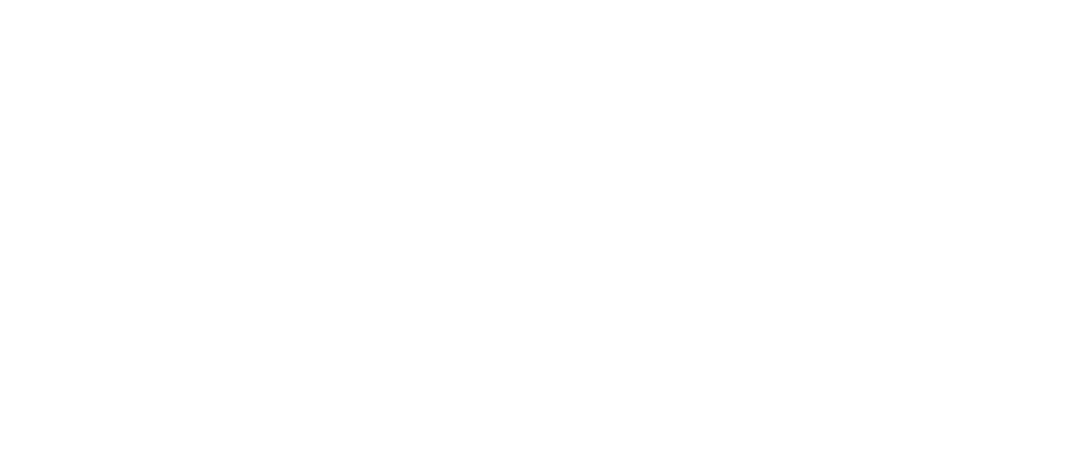
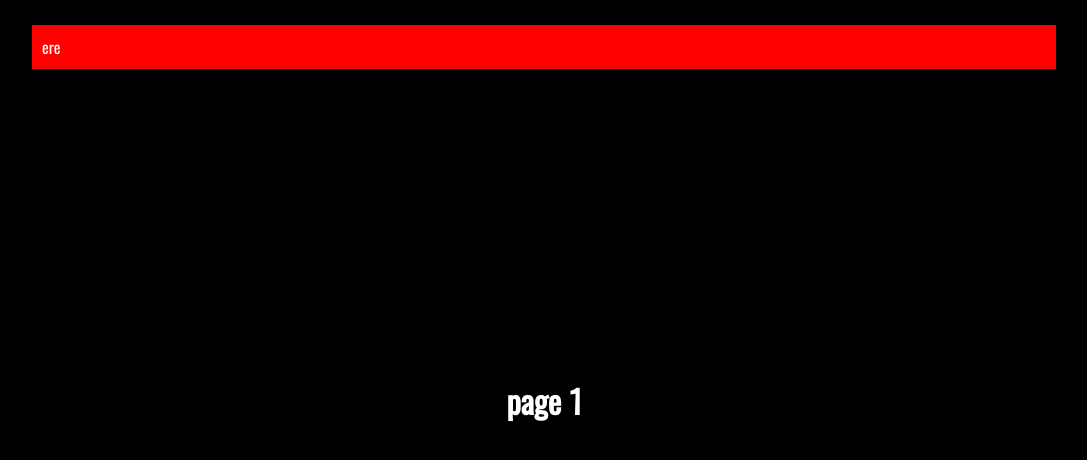
Before and after one commit to yat529/Mitwan-UI, a Nuxt app: page /touch in a window 1280 px wide. Before the commit this address had no page. Shown: the top 460 px of the page, without its empty margins (96-1183 px from the left). Built offline with nearby package versions, Linux system fonts and the light colour scheme.

Commit message:
test custom scroll feature

```diff
--- a/package.json
+++ b/package.json
@@ -5,7 +5,8 @@
   "author": "YaoTonq <yat529@gmail.com>",
   "private": true,
   "scripts": {
-    "dev": "nuxt --hostname 192.168.1.32 --port 3000",
+    "wifi": "nuxt --hostname 192.168.1.32 --port 3000",
+    "dev": "nuxt",
     "build": "nuxt build",
     "start": "nuxt start",
     "generate": "nuxt generate",
--- a/pages/test.vue
+++ b/pages/test.vue
@@ -57,6 +57,7 @@
 
       introEnd: false,
       sectionOffsetTopList: [],
+      currEvnt: ''
     }
   },
 
@@ -66,6 +67,22 @@
         this.$forceUpdate()
       }
     }
+  },
+
+  mounted () {
+    window.addEventListener('touchstart', (e) => {
+      // alert(e.touches.length, e.targetTouches.length)
+    })
+    // window.addEventListener('touchmove', () => alert('touchmove'))
+    window.addEventListener('touchend', (e) => {
+      if (e.changedTouches.length) {
+        alert(e.changedTouches.length + ' point removed')
+      }
+    })
+    // window.addEventListener('mousemove', () => alert('mousemove'))
+    // window.addEventListener('mousedown', () => alert('mousedown'))
+    // window.addEventListener('mouseup', () => alert('mouseup'))
+    // window.addEventListener('click', () => alert('click'))
   },
 
   updated () {
--- /dev/null
+++ b/pages/touch.vue
@@ -0,0 +1,142 @@
+<template>
+  <div id="touch" class="mt-layout-abs cover-screen">
+    <div id="container" class="mt-layout-abs container" :style="translateStyle">
+      <div class="doc mt-layout-row row-center" v-for="(doc, index) in 5" :key="index">
+        <h1>{{ `page ${index + 1}` }}</h1>
+      </div>
+    </div>
+    <div class="log mt-layout-abs">{{ log }}</div>
+  </div>
+</template>
+
+<script>
+export default {
+  data () {
+    return {
+      log: 'ere',
+      translateX: 0,
+      translateY: 0,
+    }
+  },
+
+  computed: {
+    translateStyle () {
+      return `transform: translateY(${this.translateY}px);`
+    }
+  },
+
+  mounted () {
+    let $wrapper = document.getElementById('touch'),
+        $container = document.getElementById('container'),
+        viewportWidth = $wrapper.offsetWidth,
+        viewportHeight = $wrapper.offsetHeight,
+        startY = 0,
+        translateY = 0,
+        sign = 1,
+        growRate = 0.95,
+        now = 0,
+        timeSpan = 0,
+        timeConstant = -16.7 / Math.log(growRate),
+        vm = this,
+        sum = 0
+
+    $wrapper.addEventListener('touchstart', handleTouchStart)
+    $wrapper.addEventListener('touchmove', handleTouchMove)
+    $wrapper.addEventListener('touchend', handleTouchEnd)
+    // $wrapper.addEventListener('touchcancel')
+
+
+
+    function handleTouchStart (evt) {
+      now = performance.now()
+      startY = evt.changedTouches.item(0).pageY
+
+      vm.log = 'touch starts, pageY: ' + startY
+
+    }
+
+    function handleTouchMove (evt) {
+      // do nothing
+    }
+
+    function handleTouchEnd (evt) {
+      timeSpan = performance.now() - now
+      translateY = evt.changedTouches.item(0).pageY - startY
+      sign = Math.sign(translateY)
+
+      requestAnimationFrame(easeOut)
+
+      setTimeout(() => {
+        vm.log = 'scrolled: ' + translateY + 'px, time unit: ' + timeSpan / timeConstant
+        now = 0
+        console.log(translateY)
+      }, 6 * timeConstant + 1)
+    }
+
+    // function handleTouchCancel () {}
+
+    function easeOut () {
+      if (timeSpan < 6 * timeConstant) {
+        timeSpan = performance.now() - now
+        vm.translateY += Math.exp(-timeSpan * growRate / timeConstant) * Math.abs(translateY) * sign
+
+        if (vm.translateY < 0) {
+          requestAnimationFrame(easeOut)
+        } else {
+          vm.translateY = 0
+        }
+
+      }
+    }
+
+
+
+    /*
+    ** Helper Functions
+    */
+
+    function copyObj (obj) {
+      return {
+        pageX: obj.pageX,
+        pageY: obj.pageY
+      }
+    }
+
+  }
+}
+</script>
+
+
+<style lang="scss">
+#touch {
+  height: 100vh;
+  width: 100vw;
+  overflow: hidden;
+}
+
+.container {
+  position: relative;
+  width: 100%;
+  // height: 100%;
+  will-change: transform;
+}
+
+.log {
+  top: 25px;
+  left: 50%;
+  width: 80vw;
+  min-height: 35px;
+  padding: 10px;
+  transform: translateX(-50%);
+  background: red;
+  color: white;
+}
+
+
+.doc {
+  width: 100vw;
+  height: 100vh;
+  background: black;
+  color: white;
+}
+</style>
```
